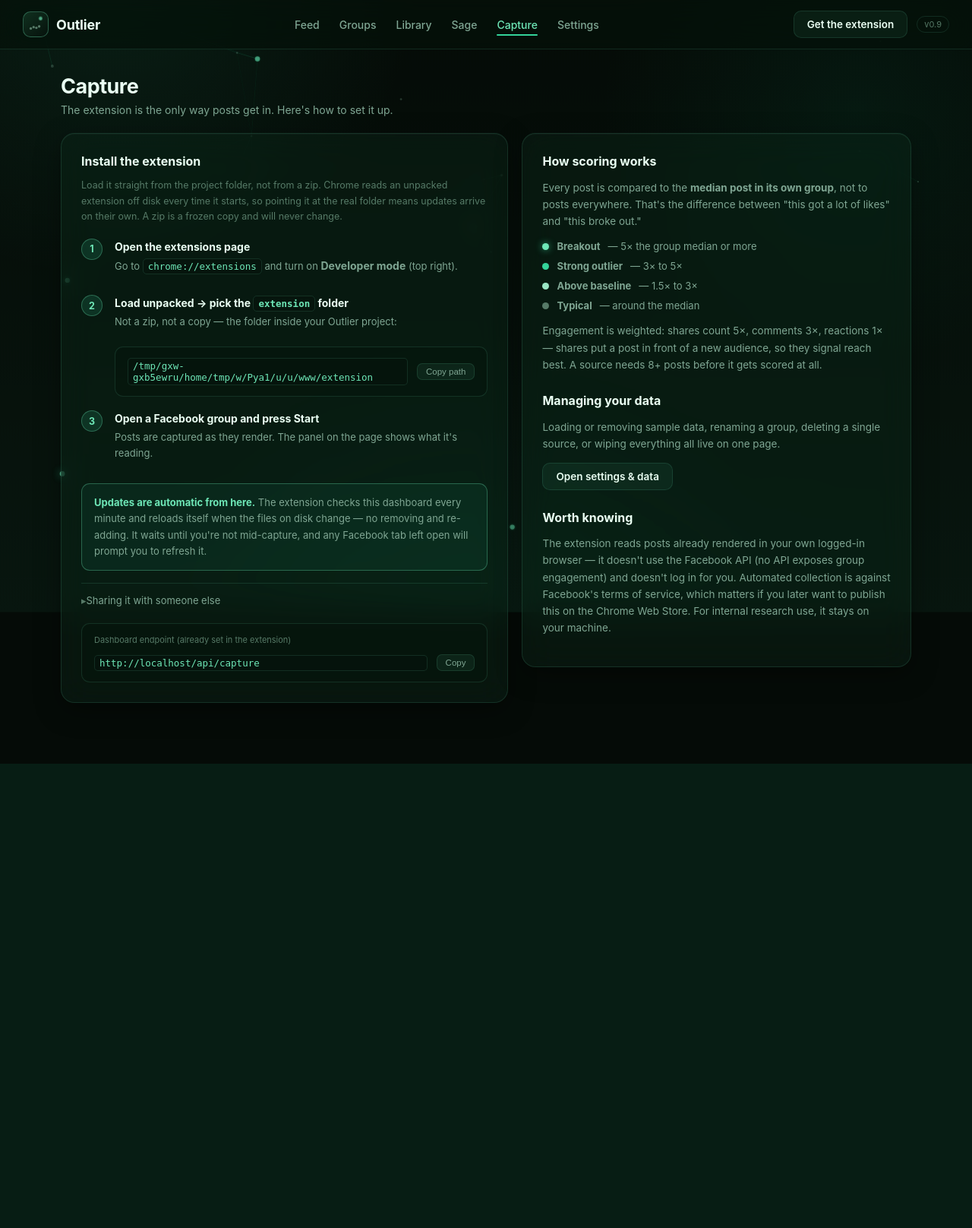
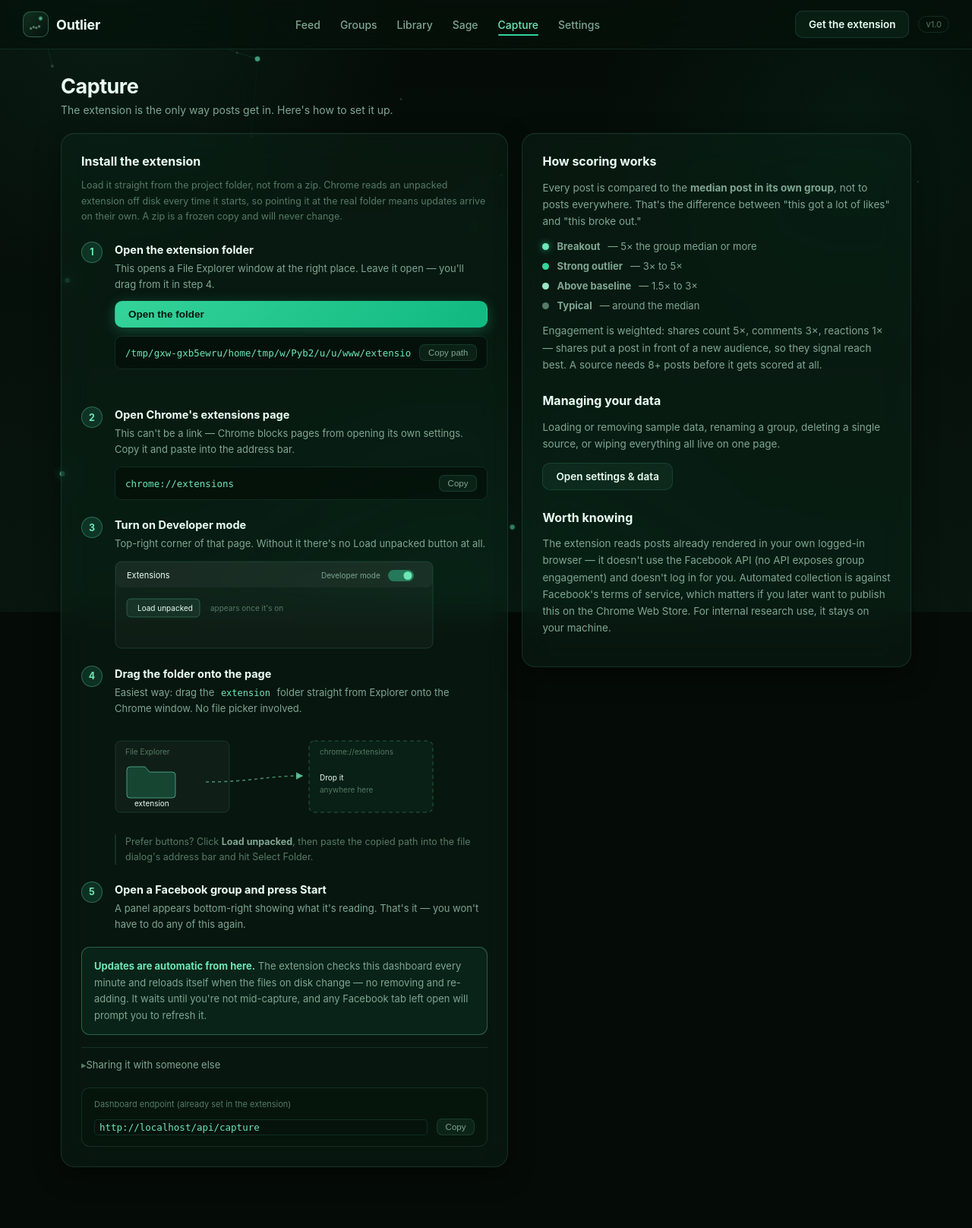
Before and after one commit to SimplyAgenticAI/Outlier, a Flask app: page /capture in a window 1280 px wide. Shown: the whole page at 76% size. Before the commit the page ends 1005 px from the top, so only its background shows below. Run offline with Flask 3, Linux system fonts and the light colour scheme; data that the repository does not hold is empty; some libraries are stand-ins or nearby versions.

Commit message:
V1.0: Illustrated install — stop making people hunt for a folder
Loading an unpacked extension means handing Chrome a folder, and the folder
picker is where people give up. Describing the steps in prose was not enough.

- "Open the folder" button opens the extension directory in the OS file
  manager, so nobody has to navigate to it. Path is fixed in code, never
  taken from the request, and the route only answers local callers.
- Diagrams of the actual Chrome screens: where Developer mode lives (it
  pings), and the folder being dragged onto the extensions page (it animates
  the drag). Both are inline SVG and both stop under reduced motion.
- Drag-and-drop is presented as the primary route because it avoids the file
  picker entirely; the Load unpacked path is kept as the alternative, with
  the note that the copied path can be pasted into the dialog's address bar.
- chrome://extensions is copyable rather than a link, since Chrome blocks
  pages from navigating to its own settings — previously this looked like a
  broken link.
- If the folder cannot be opened, the message points at the copyable path
  rather than dead-ending.

Co-Authored-By: Claude Opus 5 <noreply@anthropic.com>

```diff
--- a/app.py
+++ b/app.py
@@ -1,6 +1,8 @@
 import io
 import json
 import os
+import subprocess
+import sys
 from datetime import datetime, timedelta, timezone
 
 from flask import Flask, jsonify, render_template, request, send_file
@@ -13,7 +15,7 @@ from demo_data import seed_demo_data
 
 app = Flask(__name__)
 
-APP_VERSION = "0.9"
+APP_VERSION = "1.0"
 
 # The extension posts cross-origin from facebook.com, so the ingest endpoints
 # need permissive CORS. Everything else is same-origin.
@@ -515,6 +517,39 @@ def api_source(source_id):
     return jsonify({"ok": True, "deleted": len(post_ids)})
 
 
+@app.route("/api/open-folder", methods=["POST"])
+def api_open_folder():
+    """Open the extension folder in the OS file manager.
+
+    Loading an unpacked extension means handing Chrome a folder, and finding
+    that folder is the step people get stuck on. The dashboard runs on the
+    same machine as the folder, so it can just open it.
+
+    The path is fixed in code and never taken from the request, and the route
+    only answers local callers — this exists to save a person a file hunt, not
+    to expose a file manager.
+    """
+    if request.remote_addr not in ("127.0.0.1", "::1", "localhost"):
+        return jsonify({"ok": False, "error": "Local requests only"}), 403
+
+    folder = os.path.join(os.path.dirname(os.path.abspath(__file__)), "extension")
+    if not os.path.isdir(folder):
+        return jsonify({"ok": False, "error": "Extension folder not found"}), 404
+
+    try:
+        if sys.platform == "win32":
+            # startfile takes no shell, so there is nothing to inject into.
+            os.startfile(folder)  # noqa: S606
+        elif sys.platform == "darwin":
+            subprocess.run(["open", folder], check=True)
+        else:
+            subprocess.run(["xdg-open", folder], check=True)
+    except (OSError, subprocess.SubprocessError) as exc:
+        return jsonify({"ok": False, "error": f"Could not open it: {exc}"}), 500
+
+    return jsonify({"ok": True, "path": folder})
+
+
 @app.route("/api/reset", methods=["POST"])
 def api_reset():
     """Wipe every captured post, keeping nothing but an empty schema.
--- a/static/css/outlier.css
+++ b/static/css/outlier.css
@@ -594,7 +594,77 @@ h2 { font-size: 16px; margin: 0 0 12px; font-weight: 650; }
 
 /* ------------------------------------------------------- install / update */
 
-.install-lead { margin: 0 0 18px; }
+.install-lead { margin: 0 0 22px; }
+
+.install-flow { display: flex; flex-direction: column; gap: 22px; }
+
+.istep { display: flex; flex-direction: column; gap: 12px; }
+.istep-head { display: grid; grid-template-columns: 30px 1fr; gap: 14px; }
+.istep-head b { font-size: 14.5px; }
+.istep-head p { font-size: 13px; color: var(--text-muted); margin: 5px 0 0; line-height: 1.6; }
+.istep-head code {
+  font-size: 12px; padding: 1px 5px; border-radius: 4px;
+  background: rgba(6,20,13,0.7); color: var(--emerald-bright);
+}
+.istep-body { padding-left: 44px; display: flex; flex-direction: column; gap: 11px; }
+
+.path-line {
+  display: flex; align-items: center; gap: 10px; flex-wrap: wrap;
+  padding: 10px 13px; border-radius: 9px;
+  background: rgba(4,14,9,0.66); border: 1px solid var(--border);
+}
+.path-line code {
+  flex: 1; min-width: 0; overflow-x: auto; white-space: nowrap;
+  font-size: 12.5px; color: var(--emerald-bright);
+  font-family: ui-monospace, SFMono-Regular, Menlo, monospace;
+}
+.istep-msg { font-size: 12.5px; min-height: 16px; color: var(--text-muted); }
+.istep-msg.ok { color: var(--emerald-bright); }
+.istep-msg.error { color: var(--ember); }
+
+.alt-route {
+  font-size: 12.5px; color: var(--text-faint); line-height: 1.6; margin: 0;
+  padding-left: 12px; border-left: 2px solid var(--border);
+}
+.alt-route b { color: var(--text-muted); }
+
+/* Diagrams of the real Chrome screens — the folder picker is where people
+   get lost, so showing it beats describing it. */
+.diagram { width: 100%; height: auto; max-width: 420px; }
+.diagram .dg-text { fill: var(--text); font-size: 11px;
+                    font-family: -apple-system, "Segoe UI", sans-serif; }
+.diagram .dg-muted { fill: var(--text-faint); font-size: 10px;
+                     font-family: -apple-system, "Segoe UI", sans-serif; }
+.diagram .dg-label { fill: var(--text-muted); font-size: 10px;
+                     font-family: -apple-system, "Segoe UI", sans-serif; }
+.diagram .sm { font-size: 10px; }
+
+.diagram .dg-toggle { fill: rgba(52,211,153,0.45); }
+.diagram .dg-knob { fill: var(--emerald-bright); }
+.diagram .dg-ping {
+  fill: none; stroke: rgba(110,231,183,0.5); stroke-width: 1;
+  transform-origin: 377px 19.5px;
+  animation: dgPing 2.4s ease-out infinite;
+}
+@keyframes dgPing {
+  0%   { transform: scale(0.4); opacity: 0.85; }
+  100% { transform: scale(1); opacity: 0; }
+}
+
+.diagram .dg-folder { animation: dgDrag 3.4s ease-in-out infinite; }
+@keyframes dgDrag {
+  0%, 62%, 100% { transform: translate(0, 0); opacity: 1; }
+  30%           { transform: translate(150px, -8px); opacity: 0.55; }
+}
+.diagram .dg-arrow {
+  stroke-dashoffset: 0;
+  animation: dgFlow 1.1s linear infinite;
+}
+@keyframes dgFlow { to { stroke-dashoffset: -16; } }
+
+@media (prefers-reduced-motion: reduce) {
+  .diagram .dg-ping, .diagram .dg-folder, .diagram .dg-arrow { animation: none; }
+}
 
 .update-note {
   margin-top: 20px; padding: 14px 16px; border-radius: 11px;
--- a/static/js/outlier.js
+++ b/static/js/outlier.js
@@ -281,6 +281,31 @@
     });
   }
 
+  /* ------------------------------------------------------------ install */
+
+  var openFolder = document.getElementById("open-folder");
+  if (openFolder) {
+    var folderMsg = document.getElementById("open-folder-msg");
+
+    openFolder.addEventListener("click", function () {
+      folderMsg.className = "istep-msg";
+      folderMsg.textContent = "Opening…";
+
+      fetch("/api/open-folder", { method: "POST" })
+        .then(function (r) { return r.json(); })
+        .then(function (data) {
+          if (!data.ok) throw new Error(data.error || "Could not open the folder");
+          folderMsg.className = "istep-msg ok";
+          folderMsg.textContent = "Opened. Look for a window showing the 'extension' folder.";
+        })
+        .catch(function (error) {
+          // Falling back to the copyable path keeps the step doable.
+          folderMsg.className = "istep-msg error";
+          folderMsg.textContent = error.message + " — copy the path below instead.";
+        });
+    });
+  }
+
   /* ------------------------------------------------------------ Sage */
 
   var chatForm = document.getElementById("chat-form");
--- /dev/null
+++ b/templates/_install_steps.html
@@ -0,0 +1,131 @@
+{# Illustrated install walkthrough. The folder picker is where people get
+   stuck, so each step shows what the screen actually looks like. #}
+
+<div class="install-flow">
+
+  <div class="istep">
+    <div class="istep-head">
+      <span class="step-n">1</span>
+      <div>
+        <b>Open the extension folder</b>
+        <p>This opens a File Explorer window at the right place. Leave it open —
+           you'll drag from it in step 4.</p>
+      </div>
+    </div>
+    <div class="istep-body">
+      <button class="btn btn-primary" id="open-folder">Open the folder</button>
+      <div class="path-line">
+        <code id="ext-path">{{ extension_path }}</code>
+        <button class="copy-btn" data-copy-target="ext-path">Copy path</button>
+      </div>
+      <div class="istep-msg" id="open-folder-msg"></div>
+    </div>
+  </div>
+
+  <div class="istep">
+    <div class="istep-head">
+      <span class="step-n">2</span>
+      <div>
+        <b>Open Chrome's extensions page</b>
+        <p>This can't be a link — Chrome blocks pages from opening its own
+           settings. Copy it and paste into the address bar.</p>
+      </div>
+    </div>
+    <div class="istep-body">
+      <div class="path-line">
+        <code id="chrome-url">chrome://extensions</code>
+        <button class="copy-btn" data-copy-target="chrome-url">Copy</button>
+      </div>
+    </div>
+  </div>
+
+  <div class="istep">
+    <div class="istep-head">
+      <span class="step-n">3</span>
+      <div>
+        <b>Turn on Developer mode</b>
+        <p>Top-right corner of that page. Without it there's no Load unpacked
+           button at all.</p>
+      </div>
+    </div>
+    <div class="istep-body">
+      <svg class="diagram" viewBox="0 0 420 116" role="img"
+           aria-label="Chrome extensions page with the Developer mode toggle highlighted in the top right">
+        <rect x="1" y="1" width="418" height="114" rx="8"
+              fill="rgba(255,255,255,0.03)" stroke="rgba(110,231,183,0.16)"/>
+        <rect x="1" y="1" width="418" height="34" rx="8"
+              fill="rgba(255,255,255,0.04)"/>
+        <text x="16" y="23" class="dg-text">Extensions</text>
+
+        <text x="272" y="23" class="dg-label">Developer mode</text>
+        <rect class="dg-toggle" x="360" y="12" width="34" height="15" rx="7.5"/>
+        <circle class="dg-knob" cx="386" cy="19.5" r="5.5"/>
+        <circle class="dg-ping" cx="377" cy="19.5" r="21"/>
+
+        <rect x="16" y="50" width="96" height="24" rx="5"
+              fill="rgba(110,231,183,0.09)" stroke="rgba(110,231,183,0.28)"/>
+        <text x="30" y="66" class="dg-text sm">Load unpacked</text>
+        <text x="126" y="66" class="dg-muted sm">appears once it's on</text>
+      </svg>
+    </div>
+  </div>
+
+  <div class="istep">
+    <div class="istep-head">
+      <span class="step-n">4</span>
+      <div>
+        <b>Drag the folder onto the page</b>
+        <p>Easiest way: drag the <code>extension</code> folder straight from
+           Explorer onto the Chrome window. No file picker involved.</p>
+      </div>
+    </div>
+    <div class="istep-body">
+      <svg class="diagram" viewBox="0 0 420 132" role="img"
+           aria-label="Dragging the extension folder from File Explorer onto the Chrome extensions page">
+        <rect x="1" y="20" width="150" height="94" rx="7"
+              fill="rgba(255,255,255,0.03)" stroke="rgba(110,231,183,0.14)"/>
+        <text x="14" y="38" class="dg-muted sm">File Explorer</text>
+        <g class="dg-folder">
+          <path d="M20 54 h20 l6 7 h30 a4 4 0 0 1 4 4 v26 a4 4 0 0 1 -4 4 h-56
+                   a4 4 0 0 1 -4 -4 v-33 a4 4 0 0 1 4 -4 z"
+                fill="rgba(52,211,153,0.22)" stroke="rgba(110,231,183,0.6)"/>
+          <text x="26" y="106" class="dg-text sm">extension</text>
+        </g>
+
+        <path class="dg-arrow" d="M120 74 C 180 74, 200 66, 246 66"
+              fill="none" stroke="rgba(110,231,183,0.55)" stroke-width="1.6"
+              stroke-dasharray="4 4" marker-end="url(#ah)"/>
+        <defs>
+          <marker id="ah" viewBox="0 0 8 8" refX="6" refY="4"
+                  markerWidth="6" markerHeight="6" orient="auto">
+            <path d="M0 0 L8 4 L0 8 z" fill="rgba(110,231,183,0.75)"/>
+          </marker>
+        </defs>
+
+        <rect x="256" y="20" width="163" height="94" rx="7"
+              fill="rgba(52,211,153,0.05)" stroke="rgba(110,231,183,0.32)"
+              stroke-dasharray="5 4"/>
+        <text x="270" y="38" class="dg-muted sm">chrome://extensions</text>
+        <text x="270" y="72" class="dg-text sm">Drop it</text>
+        <text x="270" y="88" class="dg-muted sm">anywhere here</text>
+      </svg>
+
+      <p class="alt-route">
+        Prefer buttons? Click <b>Load unpacked</b>, then paste the copied path
+        into the file dialog's address bar and hit Select Folder.
+      </p>
+    </div>
+  </div>
+
+  <div class="istep">
+    <div class="istep-head">
+      <span class="step-n">5</span>
+      <div>
+        <b>Open a Facebook group and press Start</b>
+        <p>A panel appears bottom-right showing what it's reading. That's it —
+           you won't have to do any of this again.</p>
+      </div>
+    </div>
+  </div>
+
+</div>
--- a/templates/capture.html
+++ b/templates/capture.html
@@ -20,35 +20,7 @@
       will never change.
     </p>
 
-    <ol class="steps">
-      <li>
-        <span class="step-n">1</span>
-        <div>
-          <b>Open the extensions page</b>
-          <p>Go to <code>chrome://extensions</code> and turn on
-             <b>Developer mode</b> (top right).</p>
-        </div>
-      </li>
-      <li>
-        <span class="step-n">2</span>
-        <div>
-          <b>Load unpacked → pick the <code>extension</code> folder</b>
-          <p>Not a zip, not a copy — the folder inside your Outlier project:</p>
-          <div class="endpoint-box">
-            <code id="ext-path">{{ extension_path }}</code>
-            <button class="copy-btn" data-copy-target="ext-path">Copy path</button>
-          </div>
-        </div>
-      </li>
-      <li>
-        <span class="step-n">3</span>
-        <div>
-          <b>Open a Facebook group and press Start</b>
-          <p>Posts are captured as they render. The panel on the page shows
-             what it's reading.</p>
-        </div>
-      </li>
-    </ol>
+    {% include "_install_steps.html" %}
 
     <div class="update-note">
       <b>Updates are automatic from here.</b>
```
